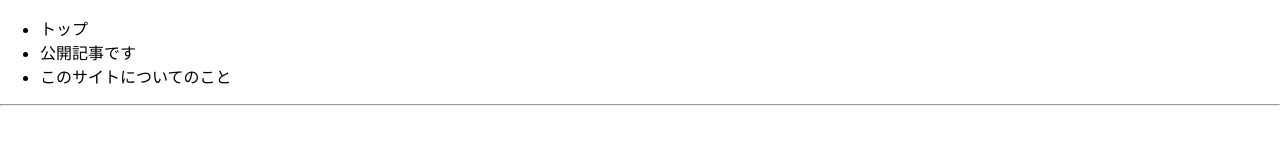
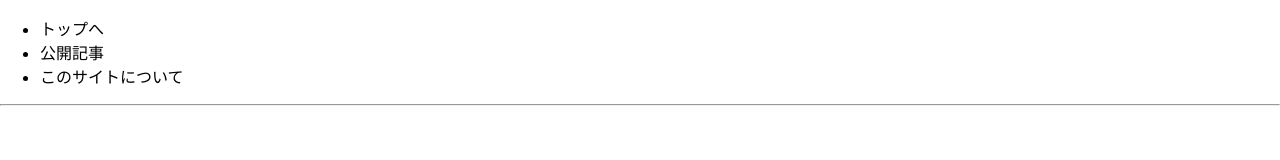
Before and after one commit to Tod9197/React-advanced, a React (Create React App) app: page / in a window 1280 px wide. Shown: the top 160 px of the page. Built offline with nearby package versions, Linux system fonts and the light colour scheme.

Commit message:
ルーティング修正

```diff
--- a/src/RouterApp.js
+++ b/src/RouterApp.js
@@ -6,15 +6,15 @@ export default function RouterApp() {
       <ul>
         <li>
           <Link to="/" />
-          トップ
+          トップへ
         </li>
         <li>
           <Link to="/article" />
-          公開記事です
+          公開記事
         </li>
         <li>
           <Link to="/about" />
-          このサイトについてのこと
+          このサイトについて
         </li>
       </ul>
       <hr />
```
